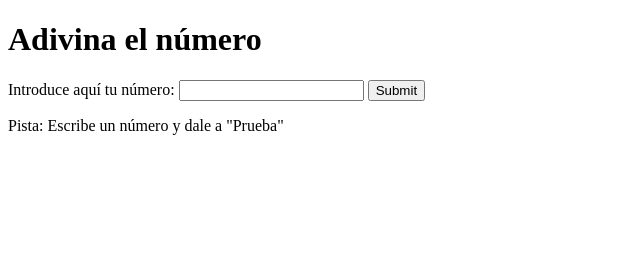
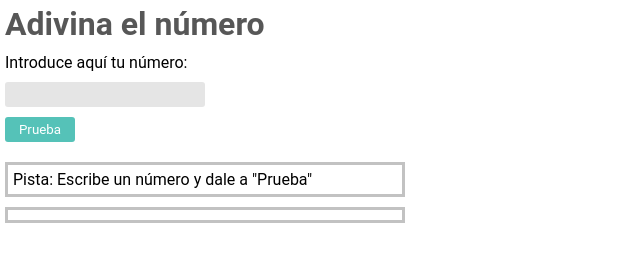
Before and after one commit to aruiz982/modulo-2-ejercicio-intermedio, a plain HTML site: page index.html in a window 1280 px wide. Shown: the whole page, without its empty margins (0-640 px from the left). Drawn offline with Linux system fonts and the light colour scheme.

Commit message:
Add styles

```diff
--- a/css/main.css
+++ b/css/main.css
@@ -0,0 +1,71 @@
+*{
+    margin: 0;
+    padding: 0;
+    box-sizing: border-box;
+    font-family: 'Roboto', sans-serif;
+}
+
+.header{
+    padding: 5px;
+}
+
+.header__title{
+    color: #333333d2;
+}
+
+.main{
+    padding: 5px;
+}
+
+.form{
+    display: flex;
+    flex-direction: column;
+
+    width: 200px;
+}
+
+.form__input{
+    height: 25px;
+
+    margin-block: 10px;
+    padding: 2px 4px;
+
+    border-radius: 3px;
+    border: none;
+    background-color: #33333320;
+}
+
+.form__input:focus{
+    outline: none;
+}
+
+.form__btn{
+    width: 70px;
+    height: 25px;
+
+    background-color: #55c2b8;
+    color: white;
+
+    border: none;
+    border-radius: 3px;
+}
+
+.form__btn:active{
+    background-color: #23716a;
+}
+
+.form__text{
+    margin-top: 20px;
+}
+
+.form__clue__text, .form__trials__text{
+    width: 400px;
+
+    padding: 5px;
+
+    border: #c2c2c2 solid 3px;
+}
+
+.form__trials__text{
+    margin-top: 10px;
+}
--- a/index.html
+++ b/index.html
@@ -11,16 +11,17 @@
         <h1 class="header__title">Adivina el número</h1>
     </header>
 
-    <form action="" class="form">
-        <label for="">Introduce aquí tu número:</label>
-        <input class="js__input" type="text">
-        <input class="js__btn" type="submit">
-    </form>
-
-    <div>
-        <p class="js__clueText">Pista: Escribe un número y dale a "Prueba"</p>
-        <p class="js__trialsText"></p>
-    </div>
+    <main class="main">
+        <form action="" class="form">
+            <label class="form__label" for="">Introduce aquí tu número:</label>
+            <input class="js__input form__input" type="text">
+            <input class="js__btn form__btn" type="submit" value = 'Prueba'>
+        </form>
+        <div class="form__text">
+            <p class="js__clueText form__clue__text">Pista: Escribe un número y dale a "Prueba"</p>
+            <p class="js__trialsText form__trials__text"></p>
+        </div>
+    </main>
 
     <script src="./js/main.js"></script>
 </body>
```
